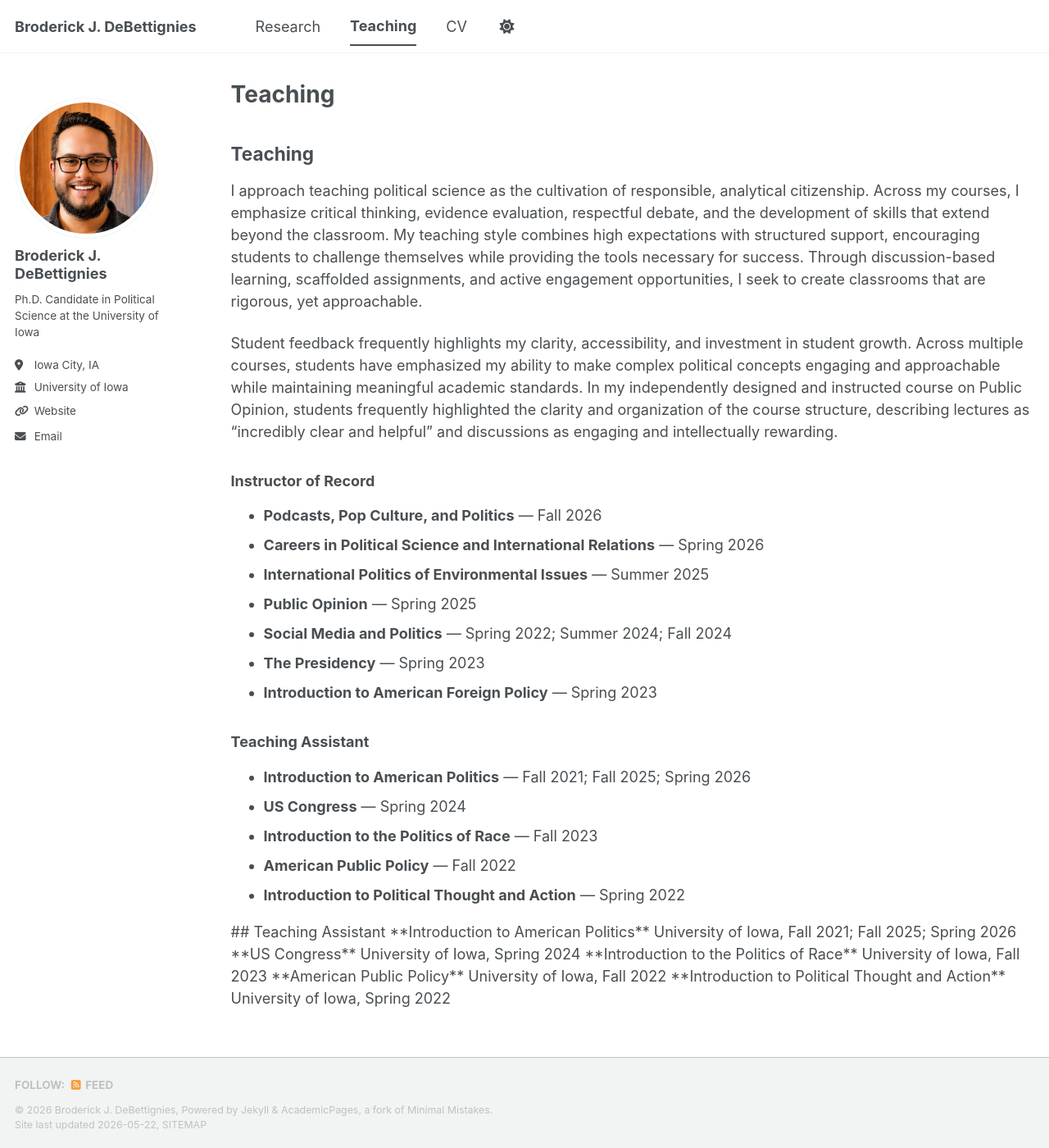
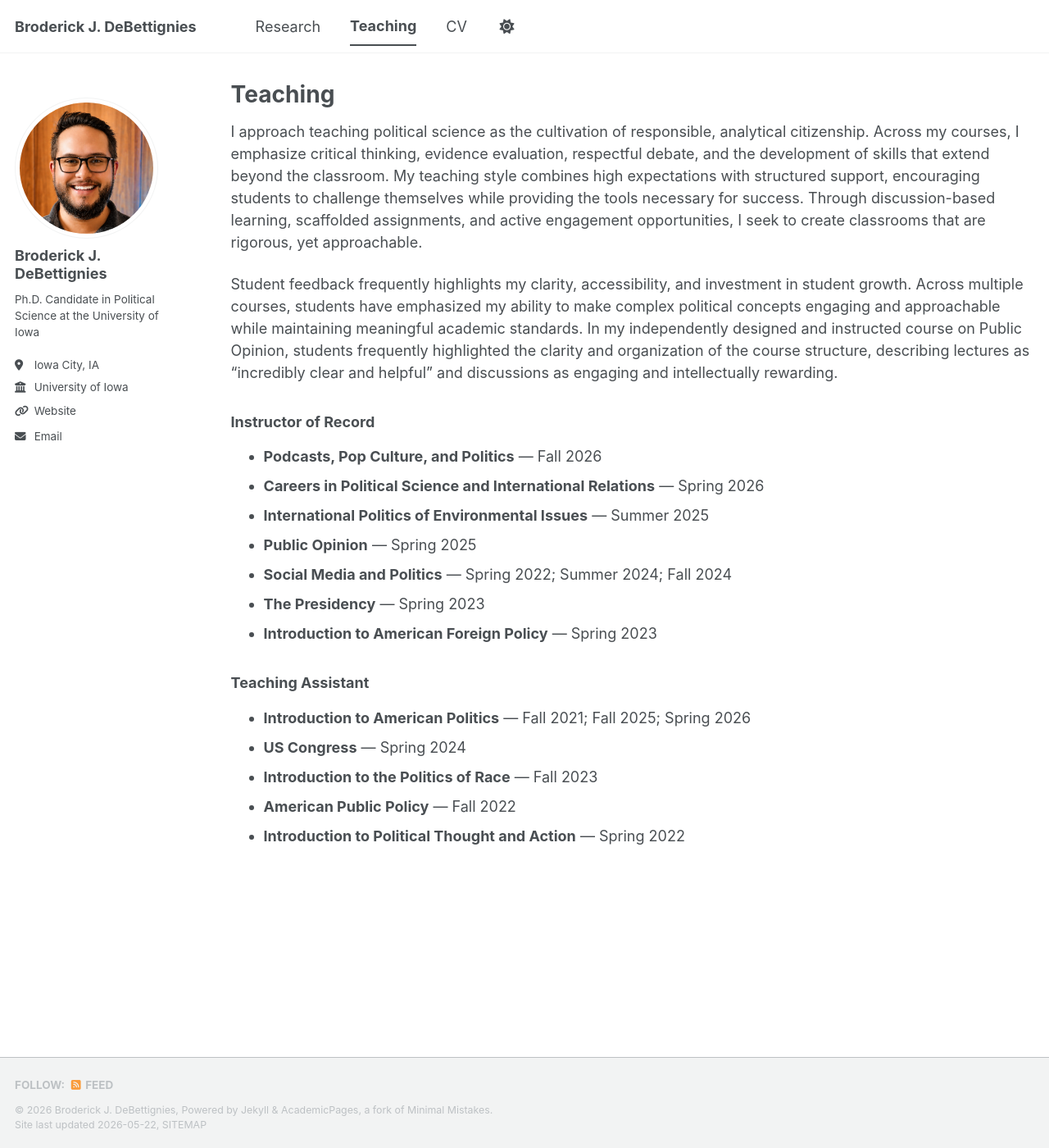
Before and after one commit to brodydebettignies/brodydebettignies.github.io, a Jekyll site: the page built from _pages/teaching.html, in a window 1280 px wide and 1400 px high. Shown: the whole window at 82% size. Built offline with Jekyll 4.4.1, drawn with Linux system fonts in a browser that asks for light colours; a script bundle is joined from its source files by our own code; library files that are not in the unit come from our copies.

Commit message:
Update teaching.html

```diff
--- a/_pages/teaching.html
+++ b/_pages/teaching.html
@@ -4,8 +4,6 @@ title: "Teaching"
 permalink: /teaching/
 author_profile: true
 ---
-
-<h2>Teaching</h2>
 
 <p>
 I approach teaching political science as the cultivation of responsible, analytical citizenship. Across my courses, I emphasize critical thinking, evidence evaluation, respectful debate, and the development of skills that extend beyond the classroom. My teaching style combines high expectations with structured support, encouraging students to challenge themselves while providing the tools necessary for success. Through discussion-based learning, scaffolded assignments, and active engagement opportunities, I seek to create classrooms that are rigorous, yet approachable.
@@ -35,19 +33,4 @@ Student feedback frequently highlights my clarity, accessibility, and investment
 <li><strong>Introduction to the Politics of Race</strong> — Fall 2023</li>
 <li><strong>American Public Policy</strong> — Fall 2022</li>
 <li><strong>Introduction to Political Thought and Action</strong> — Spring 2022</li>
-</ul>## Teaching Assistant
-
-**Introduction to American Politics**
-University of Iowa, Fall 2021; Fall 2025; Spring 2026
-
-**US Congress**
-University of Iowa, Spring 2024
-
-**Introduction to the Politics of Race**
-University of Iowa, Fall 2023
-
-**American Public Policy**
-University of Iowa, Fall 2022
-
-**Introduction to Political Thought and Action**
-University of Iowa, Spring 2022
+</ul>
```
